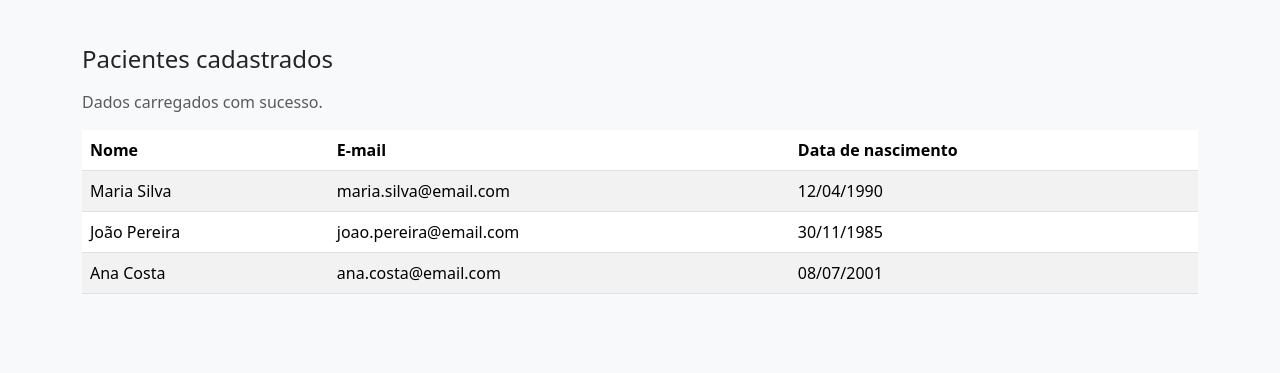
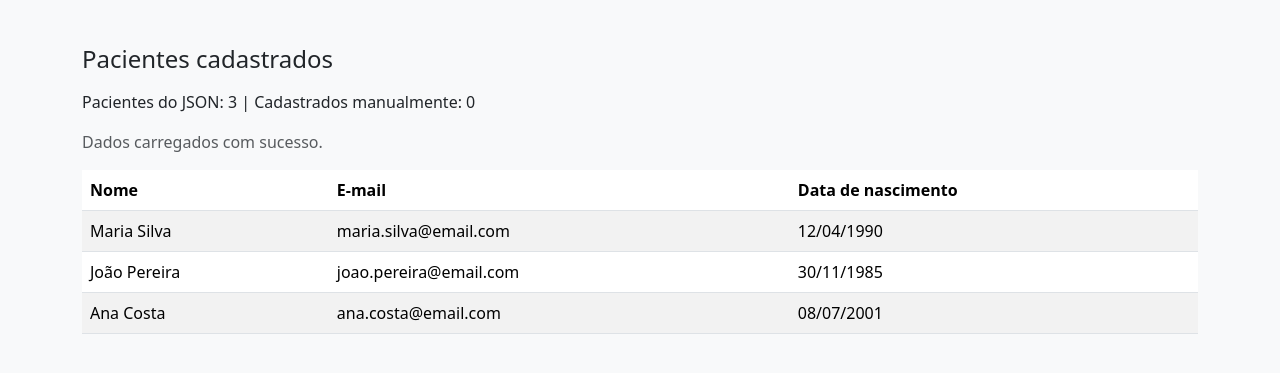
Before and after one commit to Fatec-Tech/ps1-ads4-2026-2-muriloD, a plain HTML site: page aula02-cadastro-pacientes/index.html in a window 1280 px wide. Shown: the part 193-566 px from the top of the page. Drawn offline with nearby package versions, Linux system fonts and the light colour scheme.

Commit message:
implementação issue #3

```diff
--- a/aula02-cadastro-pacientes/index.html
+++ b/aula02-cadastro-pacientes/index.html
@@ -39,6 +39,8 @@
 
     <h2 class="h4 mb-3">Pacientes cadastrados</h2>
 
+    <p id="contador-origem">Pacientes do JSON: 0 | Cadastrados manualmente: 0</p>
+
     <!-- Mensagem de carregamento, visível enquanto os dados não chegam -->
     <p id="carregando" class="text-muted">Carregando pacientes...</p>
 
--- a/aula02-cadastro-pacientes/js/app.js
+++ b/aula02-cadastro-pacientes/js/app.js
@@ -3,6 +3,10 @@ const pacientes = [];
 const formulario = document.getElementById('form-paciente');
 const tabela = document.getElementById('tabela-pacientes');
 const mensagemCarregando = document.getElementById('carregando');
+const contadorOrigem = document.getElementById('contador-origem');
+
+let pacientesJSON = 0;
+let pacientesManuais = 0;
 
 function adicionarPaciente(nome, email, nascimento) {
 	pacientes.push({ nome, email, nascimento });
@@ -13,11 +17,13 @@ function renderizarTabela() {
 
 	pacientes.forEach((paciente) => {
 		const linha = document.createElement('tr');
+
 		linha.innerHTML = `
-      <td>${paciente.nome}</td>
-      <td>${paciente.email}</td>
-      <td>${formatarData(paciente.nascimento)}</td>
-    `;
+			<td>${paciente.nome}</td>
+			<td>${paciente.email}</td>
+			<td>${formatarData(paciente.nascimento)}</td>
+		`;
+
 		tabela.appendChild(linha);
 	});
 }
@@ -27,38 +33,72 @@ function formatarData(dataISO) {
 	return `${dia}/${mes}/${ano}`;
 }
 
-// Nova função: busca os pacientes iniciais a partir do arquivo JSON
+function atualizarContador() {
+	contadorOrigem.textContent =
+		`Pacientes do JSON: ${pacientesJSON} | Cadastrados manualmente: ${pacientesManuais}`;
+}
+
+// Busca os pacientes iniciais a partir do arquivo JSON
 async function carregarPacientesIniciais() {
 	try {
+
+		// Simula um pequeno tempo de carregamento
+		await new Promise((resolve) => {
+			setTimeout(resolve, 1000);
+		});
+
 		const resposta = await fetch('data/pacientes.json');
+
 		console.log(resposta);
 
-		// Nem toda resposta é sucesso — precisamos checar antes de usar
+		// Verifica se a resposta foi bem-sucedida
 		if (!resposta.ok) {
 			throw new Error(`Erro HTTP: ${resposta.status}`);
 		}
 
-		const dados = await resposta.json(); // converte a resposta em objeto JS
+		const dados = await resposta.json();
 
-		// Adiciona cada paciente vindo do arquivo ao nosso array local
+		// Verifica se o arquivo JSON está vazio
+		if (dados.length === 0) {
+			mensagemCarregando.textContent =
+				'Nenhum paciente cadastrado ainda';
+
+			atualizarContador();
+
+			return;
+		}
+
+		// Adiciona os pacientes do JSON ao array
 		dados.forEach((paciente) => {
-			adicionarPaciente(paciente.nome, paciente.email, paciente.nascimento);
+			adicionarPaciente(
+				paciente.nome,
+				paciente.email,
+				paciente.nascimento
+			);
+
+			pacientesJSON++;
 		});
 
 		renderizarTabela();
+		atualizarContador();
+
 	} catch (erro) {
+
 		console.error('Não foi possível carregar os pacientes:', erro);
+
 		mensagemCarregando.textContent =
-			'Erro ao carregar pacientes. Veja o console para mais detalhes.';
-		return; // sai da função sem esconder a mensagem de erro
+			'Não foi possível carregar os pacientes. Tente novamente mais tarde.';
+
+		return;
 	}
 
 	mensagemCarregando.textContent =
 		'Dados carregados com sucesso.';
-	// mensagemCarregando.style.display = 'none'; // esconde "Carregando..." em caso de sucesso
 }
 
+// Evento de cadastro manual
 formulario.addEventListener('submit', (event) => {
+
 	event.preventDefault();
 
 	const nome = document.getElementById('nome').value;
@@ -66,10 +106,14 @@ formulario.addEventListener('submit', (event) => {
 	const nascimento = document.getElementById('nascimento').value;
 
 	adicionarPaciente(nome, email, nascimento);
+
+	pacientesManuais++;
+
 	renderizarTabela();
+	atualizarContador();
 
 	formulario.reset();
 });
 
-// Assim que o script carrega, já dispara a busca dos dados iniciais
+// Carrega os dados assim que o script é executado
 carregarPacientesIniciais();
```
